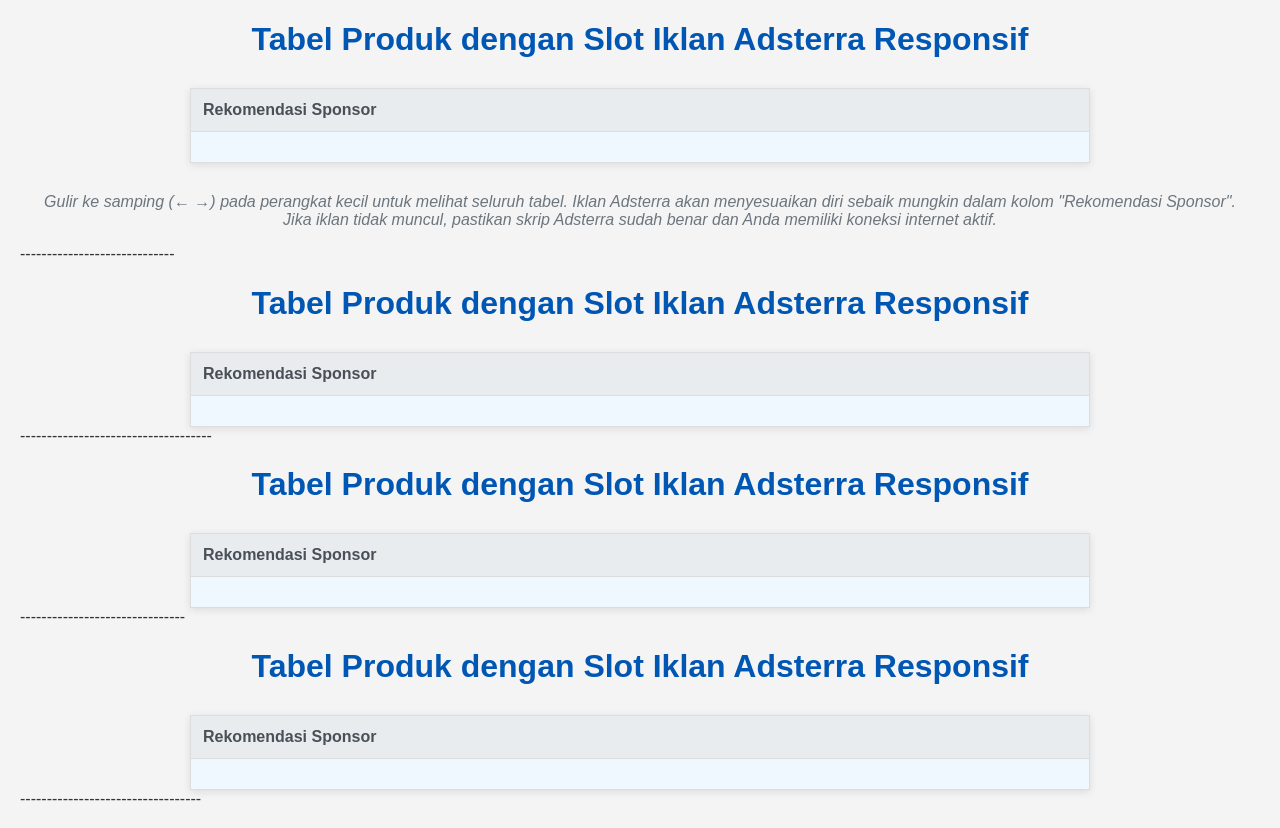
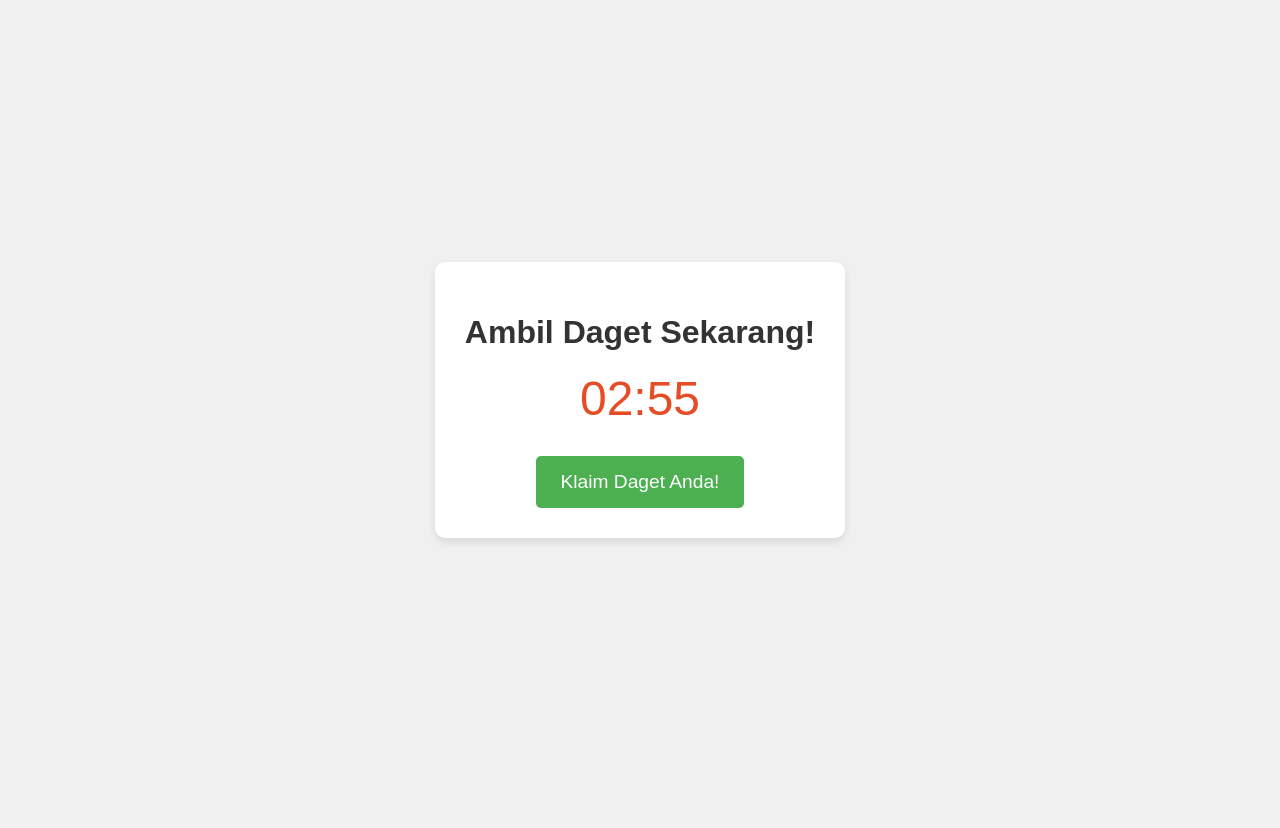
Before and after one commit to rohmansyah123/adsterra.github.io, a plain HTML site: page index.html in a window 1280 px wide. After the commit the page ends 800 px from the top, so only its background shows below. Drawn offline with Linux system fonts and the light colour scheme.

Commit message:
Update index.html

```diff
--- a/index.html
+++ b/index.html
@@ -1,261 +1,82 @@
 <!DOCTYPE html>
-<html lang="en">
+<html>
 <head>
-    <meta charset="UTF-8">
-    <meta name="viewport" content="width=device-width, initial-scale=1.0">
-    <title>Tabel Responsif dengan Iklan Adsterra</title>
+<title>Ambil Daget Sekarang!</title>
 <style>
   body {
     font-family: Arial, sans-serif;
-            margin: 20px;
-            background-color: #f4f4f4;
+    display: flex;
+    justify-content: center;
+    align-items: center;
+    min-height: 100vh;
+    background-color: #f0f0f0;
+    margin: 0;
+  }
+  .container {
+    background-color: #fff;
+    padding: 30px;
+    border-radius: 10px;
+    box-shadow: 0 4px 8px rgba(0, 0, 0, 0.1);
+    text-align: center;
+  }
+  h1 {
     color: #333;
+    margin-bottom: 20px;
   }
-
-        h1 {
-            color: #0056b3;
-            text-align: center;
+  #countdown {
+    font-size: 3em;
+    color: #e44d26;
     margin-bottom: 30px;
   }
-
-        /* Container untuk membuat tabel responsif dengan scroll horizontal */
-        .table-responsive {
-            width: 100%;
-            overflow-x: auto; /* Aktifkan scroll horizontal jika konten melebihi lebar */
-            -webkit-overflow-scrolling: touch; /* Untuk scrolling yang lebih mulus di iOS */
-            margin: 0 auto;
-            max-width: 900px; /* Batasi lebar maksimum container tabel */
-            box-shadow: 0 2px 8px rgba(0,0,0,0.1);
-            background-color: #fff;
+  .button {
+    background-color: #4CAF50;
+    color: white;
+    padding: 15px 25px;
+    border: none;
+    border-radius: 5px;
+    font-size: 1.2em;
+    cursor: pointer;
+    text-decoration: none;
+    display: inline-block;
   }
-
-        table {
-            width: 100%; /* Tabel akan mengisi 100% dari .table-responsive */
-            border-collapse: collapse;
-            min-width: 600px; /* Minimal lebar tabel, agar tidak terlalu sempit */
-        }
-
-        th, td {
-            border: 1px solid #ddd;
-            padding: 12px;
-            text-align: left;
-            vertical-align: top; /* Agar konten di sel iklan tidak mengambang */
-        }
-
-        th {
-            background-color: #e9ecef;
-            color: #495057;
-            font-weight: bold;
-            white-space: nowrap; /* Mencegah teks header pecah baris terlalu cepat */
-        }
-
-        tr:nth-child(even) {
-            background-color: #f8f9fa;
-        }
-
-        tr:hover {
-            background-color: #e2e6ea;
-        }
-
-        .ad-container {
-            text-align: center;
-            padding: 15px;
-            background-color: #f0f8ff;
-            min-width: 50px; /* Lebar minimum untuk sel iklan agar iklan Adsterra punya ruang */
-            max-width: 50px; /* Batasi lebar maksimum jika iklan tidak responsif */
-            width: 50; /* Izinkan lebar otomatis jika iklan responsif */
-        }
-
-        /* Jika iklan Adsterra adalah "native display" yang sepenuhnya responsif,
-           maka width dan min-width di .ad-container mungkin tidak terlalu diperlukan
-           atau bisa disesuaikan. Sesuaikan ini berdasarkan tipe iklan Adsterra Anda. */
-
-        .note {
-            margin-top: 30px;
-            text-align: center;
-            font-style: italic;
-            color: #6c757d;
-        }
-
-        /* Media Queries untuk penyesuaian lebih lanjut pada layar kecil */
-        @media (max-width: 768px) {
-            h1 {
-                font-size: 24px;
-            }
-            body {
-                margin: 10px;
-            }
-            th, td {
-                padding: 10px;
-            }
-            .ad-container {
-                min-width: unset; /* Hapus min-width pada layar kecil jika perlu */
-                max-width: 100%; /* Biarkan iklan mengisi lebar sel sepenuhnya */
-            }
+  .button:hover {
+    background-color: #45a049;
   }
 </style>
 </head>
 <body>
 
-    <h1>Tabel Produk dengan Slot Iklan Adsterra Responsif</h1>
+<div class="container">
+  <h1>Ambil Daget Sekarang!</h1>
+  <div id="countdown">03:00</div>
+  <a href="#" class="button" id="dagetButton">Klaim Daget Anda!</a>
+</div>
 
-    <div class="table-responsive">
-        <table>
-            <thead>
-                <tr>
+<script>
+  // Set the countdown time in seconds (3 minutes = 180 seconds)
+  let timeInSeconds = 180;
+  const countdownElement = document.getElementById('countdown');
+  const dagetButton = document.getElementById('dagetButton');
 
-                 <th>Rekomendasi Sponsor</th>
+  function updateCountdown() {
+    const minutes = Math.floor(timeInSeconds / 60);
+    const seconds = timeInSeconds % 60;
 
-                </tr>
-            </thead>
-            <tbody>
-                <tr>
+    countdownElement.textContent =
+      `${minutes.toString().padStart(2, '0')}:${seconds.toString().padStart(2, '0')}`;
 
-                    <td class="ad-container">
-                        <!DOCTYPE html>
-<html lang="en">
-<head>
-    <meta charset="UTF-8">
-    <meta name="viewport" content="width=device-width, initial-scale=1.0">
-    <title>Tabel Responsif dengan Iklan Adsterra</title>
-</head>
-<body>
+    if (timeInSeconds <= 0) {
+      clearInterval(countdownInterval);
+      countdownElement.textContent = "Waktu Habis!";
+      dagetButton.style.display = 'none'; // Hide the button when time is up
+    } else {
+      timeInSeconds--;
+    }
+  }
 
-                        <script async="async" data-cfasync="false" src="//pl26583030.profitableratecpm.com/2c979ea6eea470e28aecac661089d1a9/invoke.js"></script>
-                        <div id="container-2c979ea6eea470e28aecac661089d1a9"></div>
+  const countdownInterval = setInterval(updateCountdown, 1000);
+  updateCountdown(); // Call immediately to display initial time
+</script>
 
 </body>
 </html>
-
-                    </td>
-
-
-                </tr>
-            </tbody>
-        </table>
-    </div>
-
-    <p class="note">
-        Gulir ke samping (&larr; &rarr;) pada perangkat kecil untuk melihat seluruh tabel. Iklan Adsterra akan menyesuaikan diri sebaik mungkin dalam kolom "Rekomendasi Sponsor".
-        <br>Jika iklan tidak muncul, pastikan skrip Adsterra sudah benar dan Anda memiliki koneksi internet aktif.
-    </p>
-    -----------------------------
-
-    <h1>Tabel Produk dengan Slot Iklan Adsterra Responsif</h1>
-
-    <div class="table-responsive">
-        <table>
-            <thead>
-                <tr>
-
-                 <th>Rekomendasi Sponsor</th>
-
-                </tr>
-            </thead>
-            <tbody>
-                <tr>
-
-                    <td class="ad-container">
-                        <!DOCTYPE html>
-<html lang="en">
-<head>
-    <meta charset="UTF-8">
-    <meta name="viewport" content="width=device-width, initial-scale=1.0">
-    <title>Tabel Responsif dengan Iklan Adsterra</title>
-</head>
-<body>
-
-                        <script async="async" data-cfasync="false" src="//pl26583030.profitableratecpm.com/2c979ea6eea470e28aecac661089d1a9/invoke.js"></script>
-                        <div id="container-2c979ea6eea470e28aecac661089d1a9"></div>
-
-</body>
-</html>
-
-                    </td>
-
-
-                </tr>
-            </tbody>
-        </table>
-    </div>
-------------------------------------
-
-    <h1>Tabel Produk dengan Slot Iklan Adsterra Responsif</h1>
-
-    <div class="table-responsive">
-        <table>
-            <thead>
-                <tr>
-
-                 <th>Rekomendasi Sponsor</th>
-
-                </tr>
-            </thead>
-            <tbody>
-                <tr>
-
-                    <td class="ad-container">
-                        <!DOCTYPE html>
-<html lang="en">
-<head>
-    <meta charset="UTF-8">
-    <meta name="viewport" content="width=device-width, initial-scale=1.0">
-    <title>Tabel Responsif dengan Iklan Adsterra</title>
-</head>
-<body>
-
-                        <script async="async" data-cfasync="false" src="//pl26583030.profitableratecpm.com/2c979ea6eea470e28aecac661089d1a9/invoke.js"></script>
-                        <div id="container-2c979ea6eea470e28aecac661089d1a9"></div>
-
-</body>
-</html>
-
-                    </td>
-
-
-                </tr>
-            </tbody>
-        </table>
-    </div>
-    -------------------------------
-
-    <h1>Tabel Produk dengan Slot Iklan Adsterra Responsif</h1>
-
-    <div class="table-responsive">
-        <table>
-            <thead>
-                <tr>
-
-                 <th>Rekomendasi Sponsor</th>
-
-                </tr>
-            </thead>
-            <tbody>
-                <tr>
-
-                    <td class="ad-container">
-                        <!DOCTYPE html>
-<html lang="en">
-<head>
-    <meta charset="UTF-8">
-    <meta name="viewport" content="width=device-width, initial-scale=1.0">
-    <title>Tabel Responsif dengan Iklan Adsterra</title>
-</head>
-<body>
-
-                        <script async="async" data-cfasync="false" src="https://rohmansyah123.github.io/adsterra.github.io/"></script>
-                        <div id="container-2c979ea6eea470e28aecac661089d1a9"></div>
-
-</body>
-</html>
-
-                    </td>
-
-
-                </tr>
-            </tbody>
-        </table>
-    </div>
-    ----------------------------------
-</body>
-</html>
```
Lines whose indentation alone changed are shown as unchanged.
